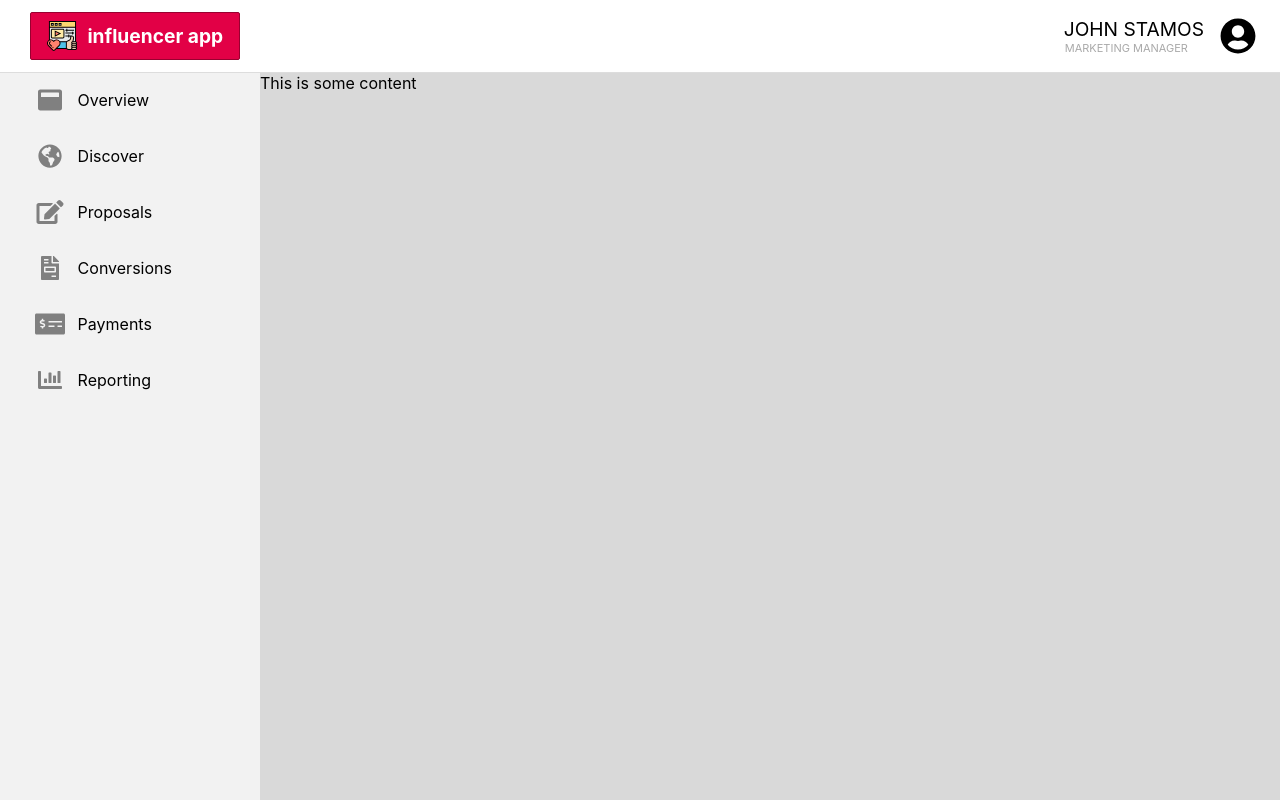
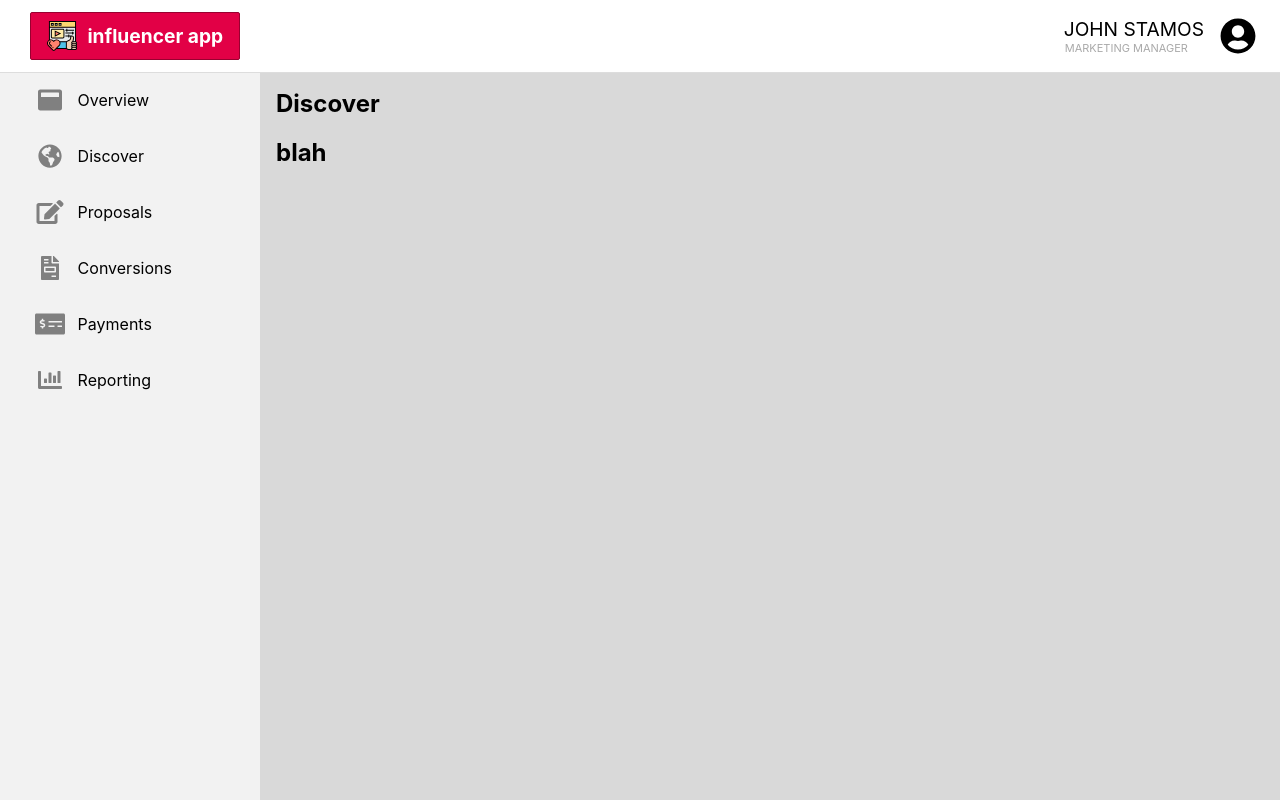
Before and after one commit to FrancisCalizo/ohio-taxidermy-supply, a Next.js app: page /dashboard/discover in a window 1280 px wide. Built offline with nearby package versions, Linux system fonts and the light colour scheme.

Commit message:
feat: create dashboard layout

```diff
--- a/components/layout/dashboard/Content.tsx
+++ b/components/layout/dashboard/Content.tsx
@@ -1,17 +1,41 @@
-import React from 'react';
+import React, { useState, useEffect } from 'react';
+import { useRouter } from 'next/router';
 import styled from 'styled-components';
 
 export default function Content({ children }: any) {
-  return <MainContainer>{children}</MainContainer>;
+  const router = useRouter();
+
+  const [title, setTitle] = useState<string>('');
+
+  const getPathName = (path: string, startPath: string) => {
+    return path.split(startPath)[1];
+  };
+
+  useEffect(() => {
+    setTitle(getPathName(router.pathname, 'dashboard/'));
+  }, [router.pathname]);
+
+  return (
+    <MainContainer>
+      <DashboardTitle>{title || 'Overview'}</DashboardTitle>
+      {children}
+    </MainContainer>
+  );
 }
 
 const MainContainer = styled.div`
   background: #d9d9d9;
   margin-top: 65px;
   height: calc(100vh - 73px);
+  padding: 1rem;
 
   @media (min-width: 769px) {
     margin-left: 260px;
     margin-top: 73px;
   }
 `;
+
+const DashboardTitle = styled.h2`
+  text-transform: capitalize;
+  margin-top: 0;
+`;
--- /dev/null
+++ b/components/layout/dashboard/DashboardLayout.tsx
@@ -0,0 +1,15 @@
+import React from 'react';
+
+import Sidebar from 'components/layout/dashboard/Sidebar';
+import Topbar from 'components/layout/dashboard/Topbar';
+import Content from 'components/layout/dashboard/Content';
+
+export default function DashboardLayout({ children }: any) {
+  return (
+    <>
+      <Topbar />
+      <Sidebar />
+      <Content>{children}</Content>
+    </>
+  );
+}
--- a/pages/dashboard/discover/index.tsx
+++ b/pages/dashboard/discover/index.tsx
@@ -1,15 +1,12 @@
 import React from 'react';
+import styled from 'styled-components';
 
-import Sidebar from 'components/layout/dashboard/Sidebar';
-import Topbar from 'components/layout/dashboard/Topbar';
-import Content from 'components/layout/dashboard/Content';
+import DashboardLayout from 'components/layout/dashboard/DashboardLayout';
 
 export default function index() {
   return (
-    <>
-      <Topbar />
-      <Sidebar />
-      <Content>This is some content</Content>
-    </>
+    <DashboardLayout>
+      <h2>blah</h2>
+    </DashboardLayout>
   );
 }
```
